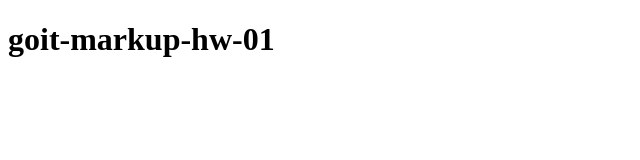
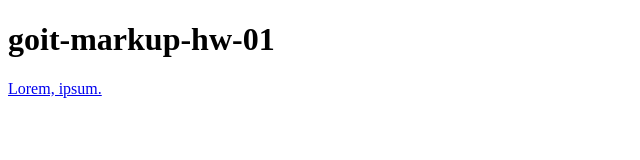
Before and after one commit to Totalinfonet/goit-markup-hw-01, a plain HTML site: page index.html in a window 1280 px wide. Shown: the whole page, without its empty margins (0-640 px from the left). Drawn offline with Linux system fonts and the light colour scheme.

Commit message:
Update index.html

```diff
--- a/index.html
+++ b/index.html
@@ -10,5 +10,6 @@
     <h1>
         goit-markup-hw-01
     </h1>
+    <a href="https://www.google.com">Lorem, ipsum.</a>
 </body>
 </html>
```
